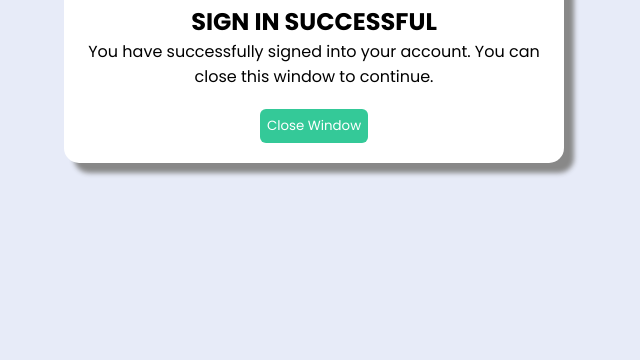
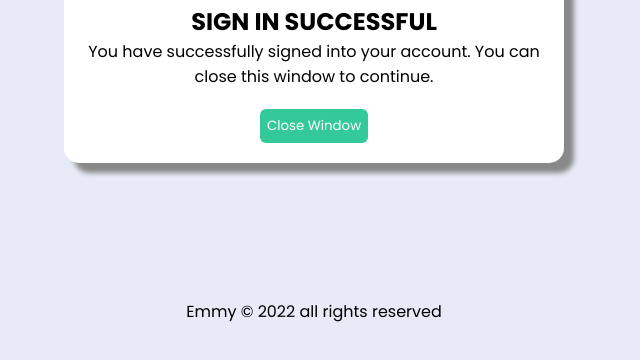
Before and after one commit to DevEmmy502/signin-signup-form, a plain HTML site: page success.html in a window 1280 px wide. Shown: the part 428-788 px from the top of the page, without its empty margins (326-966 px from the left). Drawn offline with Linux system fonts and the light colour scheme.

Commit message:
added name

```diff
--- a/signin.css
+++ b/signin.css
@@ -171,3 +171,10 @@ form {
     background-color: var(--dark-blue);
 
 }
+
+
+.copy p {
+    margin-top: 8.5rem;
+    display: flex;
+    justify-content: center;
+}
--- a/signup.css
+++ b/signup.css
@@ -47,6 +47,13 @@ body {
 }
 
 
+
+
+.copy p {
+    margin-top: 8.5rem;
+    display: flex;
+    justify-content: center;
+}
 
 .container {
     max-width: 500px;
--- a/success.css
+++ b/success.css
@@ -5,6 +5,14 @@
     box-sizing: border-box;
     margin: 0;
     padding: 0;
+}
+
+
+
+.copy p {
+    margin-top: 8.5rem;
+    display: flex;
+    justify-content: center;
 }
 
 .container {
@@ -23,15 +31,17 @@
 
 body {
     background: #e7ebf8;
+    min-height: 100vh;
 }
-.container img{
+
+.container img {
     width: 300px;
 }
 
-button{
+button {
     margin-top: 20px;
     padding: 7px;
-    background-color:#34c998 ;
+    background-color: #34c998;
     color: white;
     border: none;
     border-radius: 6px;
--- a/success.html
+++ b/success.html
@@ -28,7 +28,12 @@
             <p>You have successfully signed into your account. You can <br> close this window to continue.</p>
             <a href="/markups/success.html"><button>Close Window</button></a>
         </div>
+
     </center>
+
+    <div class="copy">
+        <p>Emmy &copy; 2022 all rights reserved</p>
+    </div>
 </body>
 
 </html>
```
Also changed, not shown: index.html (+4 -1 lines), signup.html (+3 -0 lines).
